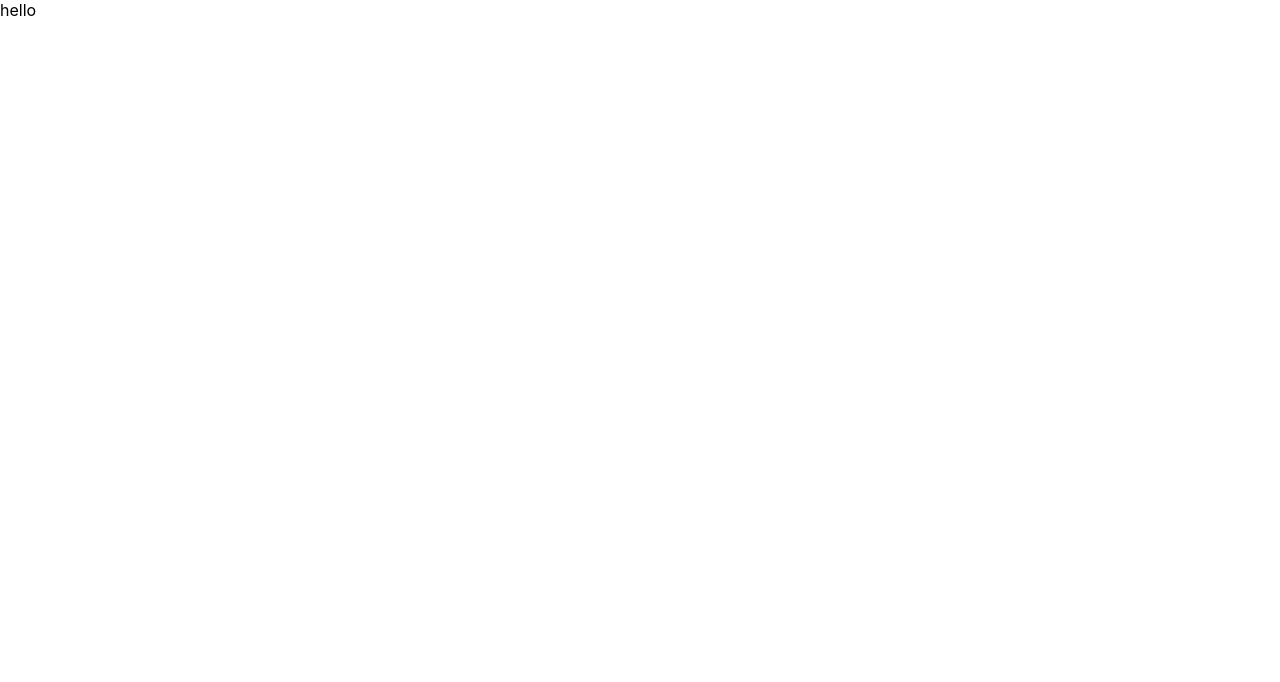
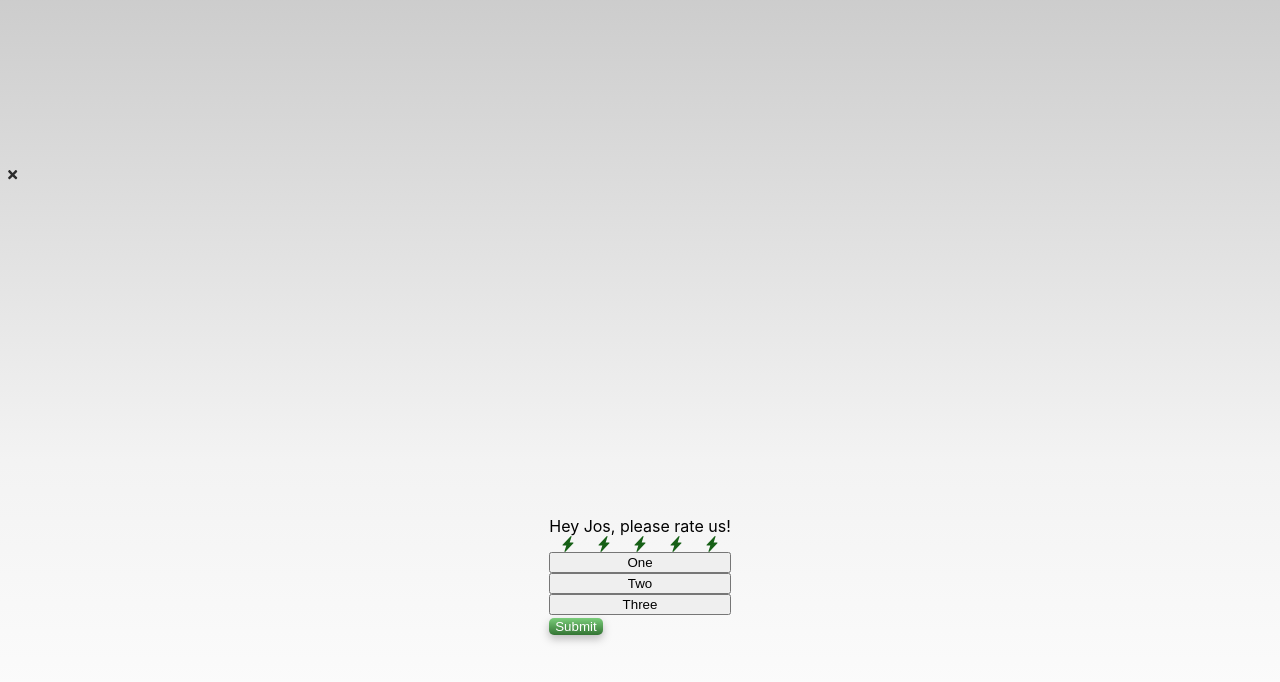
Before and after one commit to oltyx/design-project, a React (Create React App) app: page /feedback in a window 1280 px wide. Shown: the top 682 px of the page. Built offline with nearby package versions, Linux system fonts and the light colour scheme.

Commit message:
basics for the feedback

```diff
--- a/package.json
+++ b/package.json
@@ -8,8 +8,14 @@
     "@testing-library/user-event": "^12.8.3",
     "@types/jest": "^26.0.24",
     "@types/node": "^12.20.28",
+    "react-auto-tab": "^1.0.1",
+    "react-hook-form": "^7.17.2",
+    "react-icons": "^4.3.1",
     "react-router-dom": "^5.3.0",
     "react-scripts": "4.0.3",
+    "reactstrap": "^8.10.0",
+    "sass": "^1.42.1",
+    "typeface-aldrich": "^1.1.13",
     "web-vitals": "^1.1.2"
   },
   "scripts": {
--- a/src/App.css
+++ b/src/App.css
@@ -1,3 +1,7 @@
+html, body, #root {
+  height:100%;
+}
+
 .App {
   text-align: center;
 }
--- a/src/components/pages/Feedback.tsx
+++ b/src/components/pages/Feedback.tsx
@@ -1,12 +1,49 @@
 import React from 'react';
+import { useForm, SubmitHandler, FormProvider } from "react-hook-form";
+import { Container, Row, Col, Button, Form, FormGroup, ButtonGroup, Input, FormText } from 'reactstrap';
+import { FaTimes } from 'react-icons/fa';
 
-import '../widgets/Checkbox';
+import '../../styles/feedback.scss';
+import '../../styles/lightMode.scss';
+import '../styled/Checkbox';
 import '../widgets/Rating';
-import '../widgets/TextField';
+import '../styled/TextField';
+import Rating from '../widgets/Rating';
+import Comments from '../widgets/Comments';
 
-// Feedback page
+
+type Inputs = {
+    example: string,
+    exampleRequired: string,
+  };
+
+
 export default function Feedback() {
-    return(
-        <div>hello</div>
+    const form = useForm<Inputs>();
+    const onSubmit: SubmitHandler<Inputs> = data => console.log(data);
+
+    return (
+        <Container className="feedback">
+            <Row className="exitRow">
+                <Col>
+                    <Button className="exitButton"><FaTimes/></Button>
+                </Col>
+            </Row>
+            <Row>
+                <Col>
+                    <FormProvider {...form}>
+                        <Form onSubmit={form.handleSubmit(onSubmit)}>
+                            <FormGroup>
+                                <Rating></Rating>
+                            </FormGroup>
+                            <FormGroup>
+                                <Comments/>
+                            </FormGroup>
+                            <Button className="globalButton">Submit</Button>
+                        </Form>
+                    </FormProvider>
+                </Col>
+            </Row>
+        </Container>
     );
 }
--- a/src/components/widgets/Checkbox.tsx
+++ b/src/components/styled/Checkbox.tsx
@@ -1,6 +1,10 @@
 import React from 'react';
 
 // Checkbox feedback element, consisting of the box and associated text
-export default function Checkbox() {
-    return(<></>);
+export const Checkbox= () => {
+
+    return(
+        <>
+        </>
+    );
 }
--- /dev/null
+++ b/src/components/widgets/Comments.tsx
@@ -0,0 +1,26 @@
+import React from 'react';
+import { Container, Row, Col, Button, Form, FormGroup, ButtonGroup, Input, Label } from 'reactstrap';
+
+import '../../styles/feedback.scss';
+import TextField from '../styled/TextField';
+
+
+export default function Comments() {
+    return(
+        <Container className="commentsContainer">
+            <Row>
+                <Col className="commentsCol">
+                    <Button color="primary">One</Button>
+                    <Button color="primary">Two</Button>
+                    <Button color="primary">Three</Button>
+                </Col>
+            </Row>
+            <Row>
+                <Col>
+                    <TextField/>
+                </Col>
+            </Row>
+
+        </Container>
+    );
+}
--- a/src/components/widgets/Rating.tsx
+++ b/src/components/widgets/Rating.tsx
@@ -1,6 +1,23 @@
 import React from 'react';
+import { Container, Row, Col, Button, Form, FormGroup, Label, Input, FormText } from 'reactstrap';
+import {BsLightningChargeFill} from "react-icons/bs"
 
-// Rating with bolts
+import '../../styles/feedback.scss';
+
+
 export default function Rating() {
-    return(<></>);
+    const iconStyle = { color: "#166016" }
+
+    return(
+        <div>
+            <Label>Hey Jos, please rate us!</Label>
+            <div className="iconRatingContainer">
+                <BsLightningChargeFill style={iconStyle}/>
+                <BsLightningChargeFill style={iconStyle}/>
+                <BsLightningChargeFill style={iconStyle}/>
+                <BsLightningChargeFill style={iconStyle}/>
+                <BsLightningChargeFill style={iconStyle}/>
+            </div>
+        </div>
+    );
 }
--- a/src/index.css
+++ b/src/index.css
@@ -11,3 +11,6 @@ code {
   font-family: source-code-pro, Menlo, Monaco, Consolas, 'Courier New',
     monospace;
 }
+html, body, #app, #app>div {
+  height: 100%
+}
--- /dev/null
+++ b/src/styles/feedback.scss
@@ -0,0 +1,41 @@
+@import "lightMode.scss";
+
+.feedback {
+    height: 100%;
+    display: flex;
+    justify-content: space-around;
+    align-items: center;
+    background: $global_background_color;
+    flex-direction: column;
+}
+
+.exitButton {
+    border: none;
+    color: $global_text_color;
+    size: lg;
+    background: none;
+}
+
+.iconRatingContainer {
+    display: flex;
+    justify-content: center;
+    align-items: center;
+    column-gap: 20px;
+    width: 100%;
+}
+
+.exitRow {
+    display: flex;
+    width: 100%;
+}
+
+.commentsContainer {
+    display: flex;
+    flex-direction: column;
+    justify-content: space-around;
+}
+
+.commentsCol {
+    display: flex;
+    flex-direction: column;
+}
--- a/src/styles/lightMode.scss
+++ b/src/styles/lightMode.scss
@@ -15,3 +15,11 @@ $card_color: rgba(255, 255, 255, 0.5);
 
 $feedback_vote: #166016;
 $feedback_border_color: 1px solid #166016;
+
+.globalButton {
+    background: $green_button_color;
+    filter: $global_shadow;
+    border: none;
+    border-radius: 5px;
+    color: $button_text_color;
+}
```
Also changed, not shown: src/components/styled/TextField.tsx (renamed from src/components/widgets/TextField.tsx), 1 other file (tests, documents, lock files or other folders).
